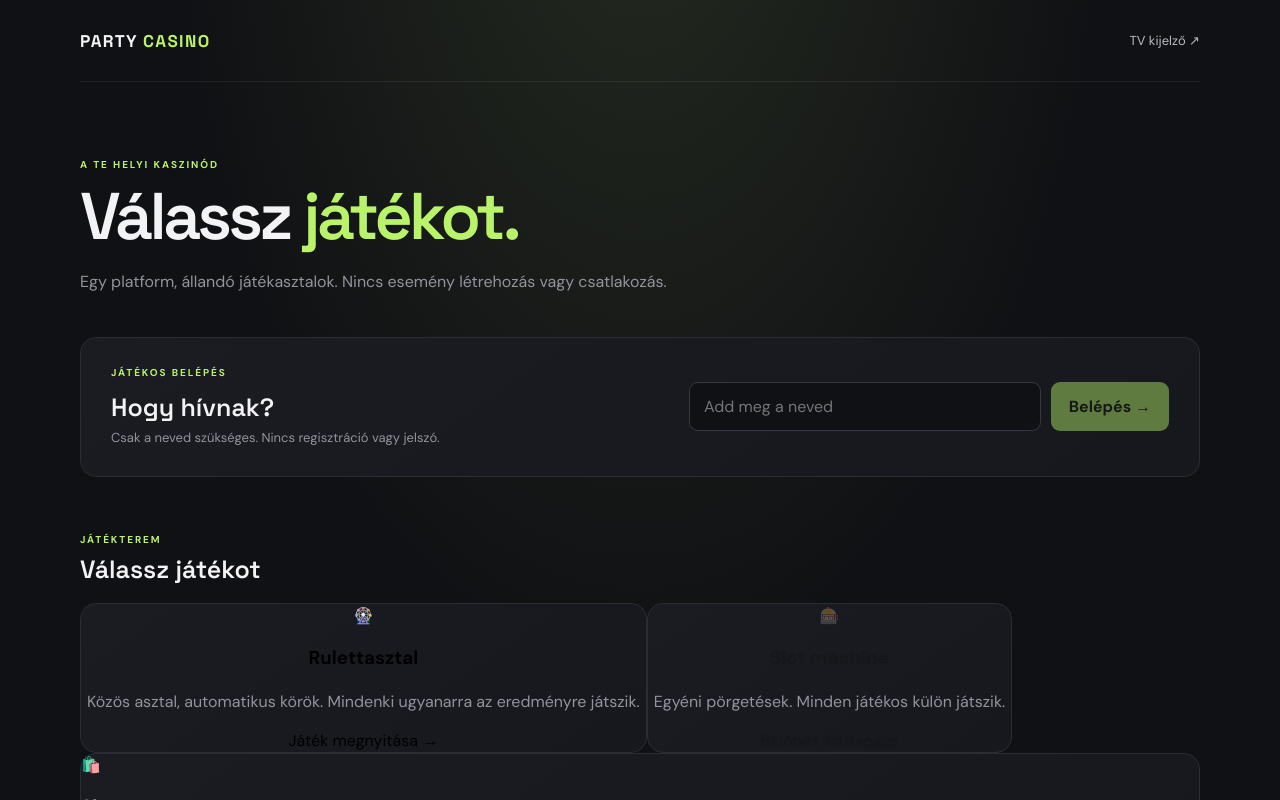
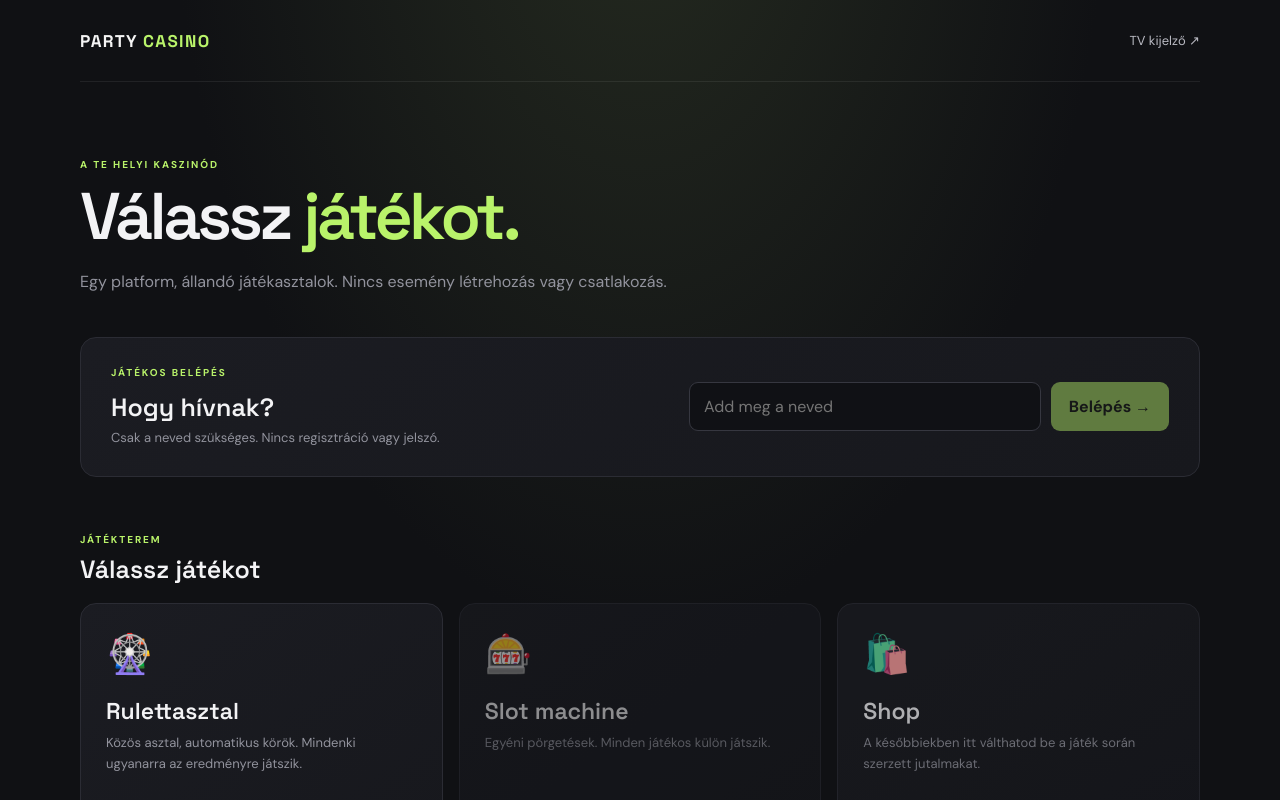
Before and after one commit to trofesszor/party-casino-platform, a Vue app in the folder frontend/: page / in a window 1280 px wide. Shown: the top 800 px of the page. Built offline with nearby package versions, Linux system fonts and the light colour scheme; no server answers.

Commit message:
Style permanent casino lobby and slot machine

```diff
--- a/frontend/src/style.css
+++ b/frontend/src/style.css
@@ -28,3 +28,27 @@
 .roulette-bet-row b.winner{color:var(--accent)}
 .roulette-participants h2 span{color:var(--accent);margin-left:8px}
 .roulette-page footer{text-align:center;color:#777;font-size:11px;padding:25px}
+
+
+/* Permanent casino lobby and games */
+.game-grid{display:grid;grid-template-columns:repeat(3,minmax(0,1fr));gap:16px}
+.game-card{display:flex;flex-direction:column;align-items:flex-start;text-align:left;padding:25px;min-height:245px;color:#f3f3f5;text-decoration:none;cursor:pointer;transition:border-color .18s,transform .18s}
+.game-card:hover:not(:disabled){border-color:var(--accent);transform:translateY(-3px)}
+.game-card:disabled{opacity:.55;cursor:not-allowed}
+.game-card h3{font:600 23px 'Space Grotesk';margin:17px 0 7px}
+.game-card p{font-size:13px;margin:0 0 20px}
+.game-icon{font-size:38px}
+.game-link{margin-top:auto;color:var(--accent);font-size:12px;font-weight:700}
+.coming-soon{opacity:.7;cursor:default}
+.game-page{min-height:100vh;padding:0 max(20px,5vw) 40px;background:radial-gradient(ellipse at 50% 0%,#29321f 0%,#101114 58%)}
+.game-content{width:min(520px,100%);margin:65px auto;padding:30px;text-align:center}
+.game-content h1{font:600 42px 'Space Grotesk';margin:0 0 8px}
+.game-content>.muted{font-size:13px}
+.slot-reels{display:flex;justify-content:center;gap:12px;margin:32px 0 18px}
+.slot-reels span{width:92px;height:100px;display:grid;place-items:center;background:#101115;border:1px solid #3b3c44;border-radius:12px;font-size:42px}
+.slot-result{font:600 18px 'Space Grotesk';color:var(--accent);margin:15px 0}
+.tv-roulette{width:min(850px,100%);margin:0 auto;padding:30px;text-align:center}
+.tv-roulette h2{font:600 clamp(25px,4vw,42px) 'Space Grotesk';margin:12px 0}
+.tv-meta{display:flex;justify-content:center;gap:30px;color:#aaa;font-size:13px;margin:25px 0 8px}
+.tv-roulette .roulette-bet-row{text-align:left}
+@media(max-width:760px){.game-grid{grid-template-columns:1fr}.game-card{min-height:190px}.game-content{margin:35px auto;padding:22px}.slot-reels span{width:78px;height:88px}.tv-meta{gap:12px;flex-wrap:wrap}}
```
